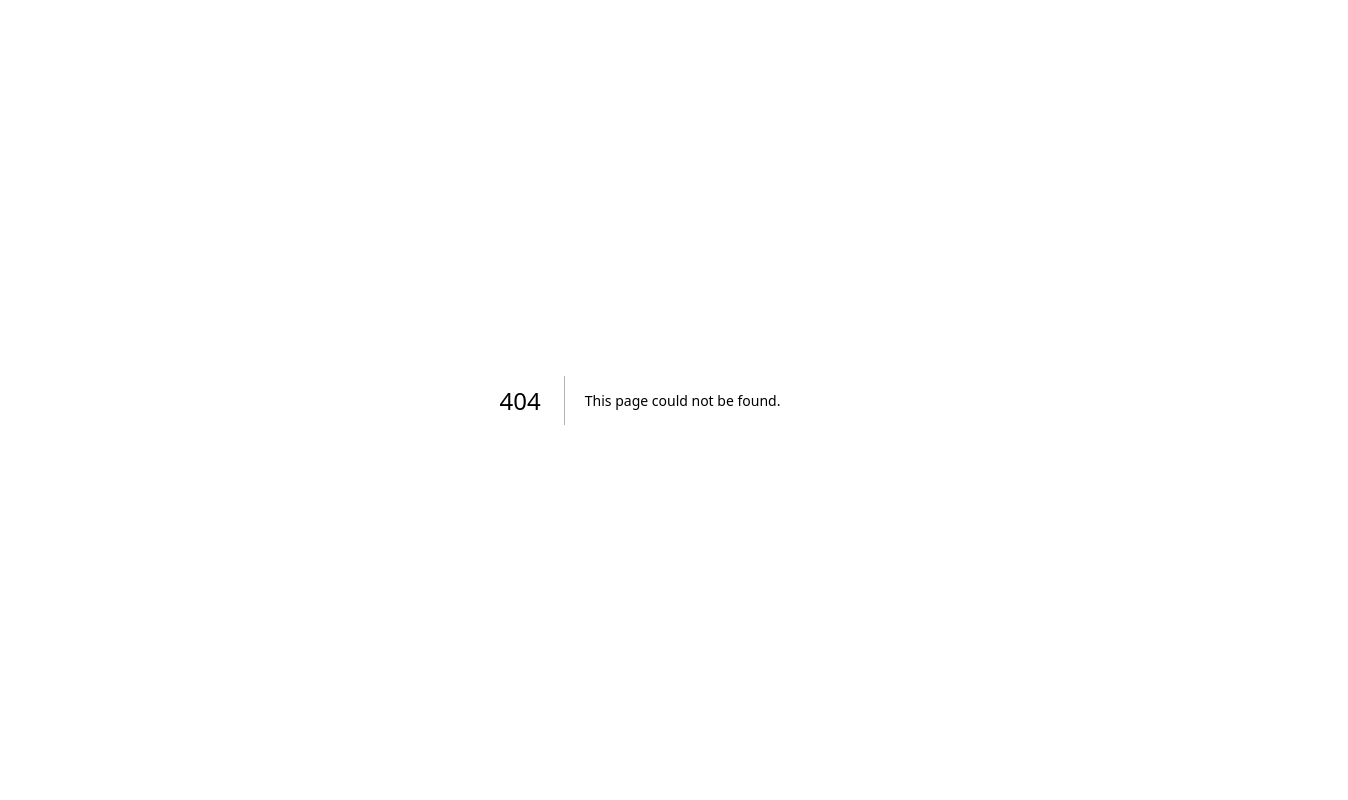
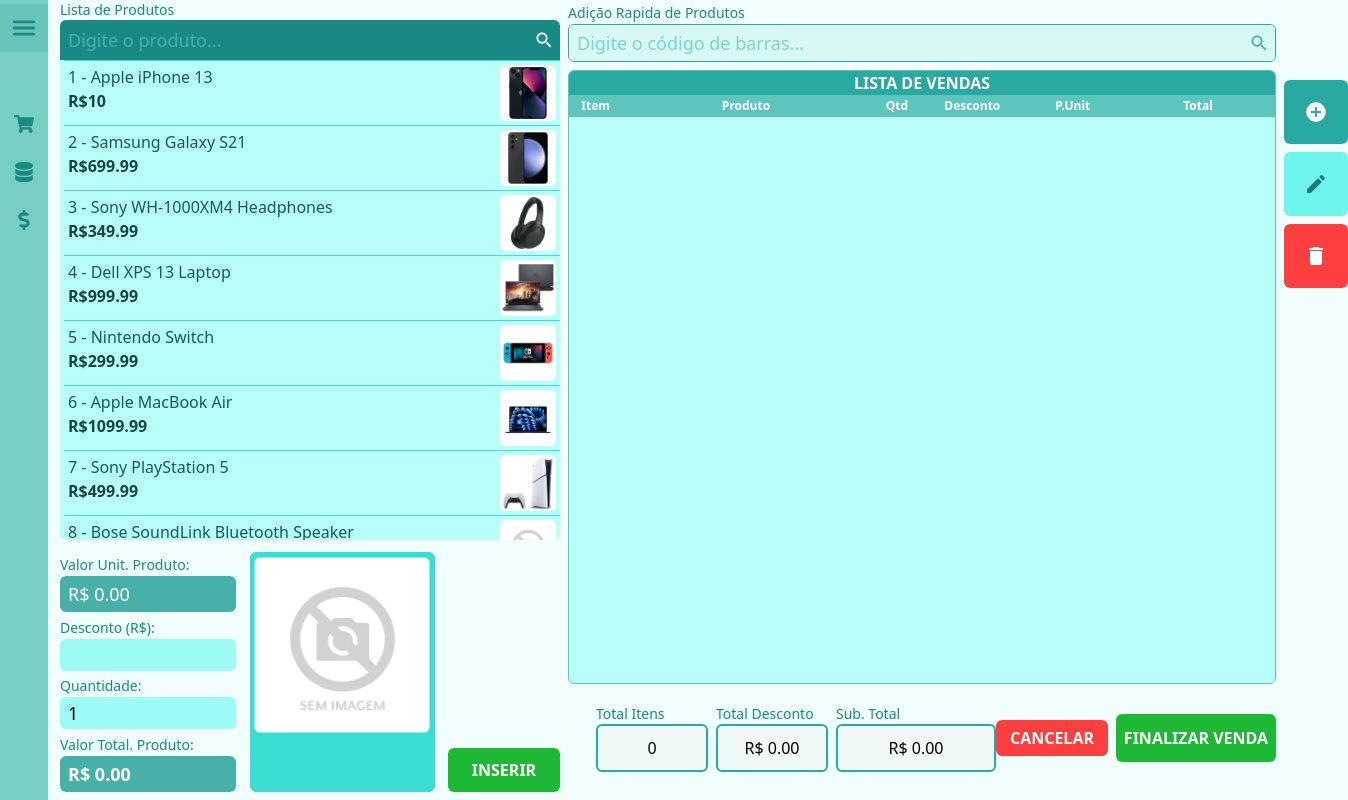
Before and after one commit to zennon-sml/xicas-paper-pdv, a Next.js app: page /pages/sales in a window 1280 px wide. Before the commit this address had no page. Shown: the whole page, 1348 px wide, since content can reach past the window. Built offline with nearby package versions, Linux system fonts and the light colour scheme.

Commit message:
changing the components folder, separating them by screens, creating the pages folder with the basic pages

```diff
--- a/app/page.tsx
+++ b/app/page.tsx
@@ -1,57 +1,9 @@
-"use client"
-import { useState } from 'react';
-
-import SideBar from '@/components/SideBar/page';
-import ProductList from '@/components/ProductList/page';
-import ItemProperties from '@/components/ItemProperties/page';
-import SaleList from '@/components/SaleList';
-import QuickAddition from '@/components/QuickAddition';
-import SaleCompletion from '@/components/SaleCompletion';
-import CRUDButtons from '@/components/CRUDButtons';
-
-interface IProduct{
-  name: string;
-  value: number;
-  image?: string;
-}
-
-interface IItensList{
-  name: string;
-  qtd: number;
-  pUnit: number;
-  desconto: string;
-}
+import Sales from './pages/sales/page';
 
 export default function Home() {
-  const [selectedProduct, setSelectedProduct] = useState<IProduct>({name:"", value:0, image:""});
-  const [itens, setItens] = useState<IItensList[]>([]);
-
-  const handleSelectProduct = (product:IProduct) => {
-    setSelectedProduct(product);
-  };
-
-  const addProductList = (item:IItensList) => {
-    setItens((prevProducts) => [...prevProducts, item]);
-    console.log(itens)
-    setSelectedProduct({name:"", value:0, image:""})
-  }
-
   return (
     <div className='flex gap-2'>
-      <SideBar />
-
-      <div className='flex flex-col h-screen w-[500px]'>
-        <ProductList handleSelectProduct={handleSelectProduct} />
-        <ItemProperties props={selectedProduct} addProductList={addProductList}/>
-      </div>
-
-      <div className='flex flex-col h-screen gap-2'>
-        <QuickAddition />
-        <SaleList saleList={itens}/>
-        <SaleCompletion props={itens} />
-      </div>
-
-      <CRUDButtons />
+      <Sales />
     </div>
   );
 }
--- /dev/null
+++ b/app/pages/finances/page.tsx
@@ -0,0 +1,13 @@
+"use client"
+import SideBar from '@/components/SideBar/page';
+
+import { useState } from 'react';
+
+export default function Stock() {
+  return (
+    <div className='flex gap-2'>
+      <SideBar />
+      <h1>Finances</h1>
+    </div>
+  );
+}
--- /dev/null
+++ b/app/pages/sales/page.tsx
@@ -0,0 +1,57 @@
+"use client"
+import { useState } from 'react';
+
+import SideBar from '@/components/SideBar/page';
+import ProductList from '@/components/SalesScreen/ProductList/page';
+import ItemProperties from '@/components/SalesScreen/ItemProperties/page';
+import SaleList from '@/components/SalesScreen/SaleList';
+import QuickAddition from '@/components/SalesScreen/QuickAddition';
+import SaleCompletion from '@/components/SalesScreen/SaleCompletion';
+import CRUDButtons from '@/components/SalesScreen/CRUDButtons';
+
+interface IProduct{
+  name: string;
+  value: number;
+  image?: string;
+}
+
+interface IItensList{
+  name: string;
+  qtd: number;
+  pUnit: number;
+  desconto: string;
+}
+
+export default function Sales() {
+  const [selectedProduct, setSelectedProduct] = useState<IProduct>({name:"", value:0, image:""});
+  const [itens, setItens] = useState<IItensList[]>([]);
+
+  const handleSelectProduct = (product:IProduct) => {
+    setSelectedProduct(product);
+  };
+
+  const addProductList = (item:IItensList) => {
+    setItens((prevProducts) => [...prevProducts, item]);
+    console.log(itens)
+    setSelectedProduct({name:"", value:0, image:""})
+  }
+
+  return (
+    <div className='flex gap-2'>
+      <SideBar />
+
+      <div className='flex flex-col h-screen w-[500px]'>
+        <ProductList handleSelectProduct={handleSelectProduct} />
+        <ItemProperties props={selectedProduct} addProductList={addProductList}/>
+      </div>
+
+      <div className='flex flex-col h-screen gap-2'>
+        <QuickAddition />
+        <SaleList saleList={itens}/>
+        <SaleCompletion props={itens} />
+      </div>
+
+      <CRUDButtons />
+    </div>
+  );
+}
--- /dev/null
+++ b/app/pages/stock/page.tsx
@@ -0,0 +1,13 @@
+"use client"
+import SideBar from '@/components/SideBar/page';
+
+import { useState } from 'react';
+
+export default function Stock() {
+  return (
+    <div className='flex gap-2'>
+      <SideBar />
+      <h1>Stock Scren</h1>
+    </div>
+  );
+}
--- a/components/SideBar/page.tsx
+++ b/components/SideBar/page.tsx
@@ -1,5 +1,6 @@
 import React from 'react';
-import { FaShoppingCart, FaDatabase } from "react-icons/fa";
+import Link from 'next/link'
+import { FaShoppingCart, FaDatabase, FaDollarSign } from "react-icons/fa";
 import { IoMenu } from "react-icons/io5";
 
 export default function SideBar() {
@@ -17,23 +18,23 @@ export default function SideBar() {
         hover:bg-[#8BE8DC]
         '><IoMenu /></button>
 
-        <button className='
+        <Link href={"/pages/sales"}><button className='
         flex w-12 h-12 text-[#198A83]
         text-xl items-center justify-center
         hover:bg-[#8BE8DC]
-        '><FaShoppingCart /></button>
+        '><FaShoppingCart /></button></Link>
 
-        <button className='
+        <Link href={"/pages/stock"}><button className='
         flex w-12 h-12 text-[#198A83]
         text-xl items-center justify-center
         hover:bg-[#8BE8DC]
-        '><FaDatabase /></button>
+        '><FaDatabase /></button></Link>
 
-        <button className='
+        <Link href={"/pages/finances"}><button className='
         flex w-12 h-12 text-[#198A83]
         text-xl items-center justify-center
         hover:bg-[#8BE8DC]
-        '></button>
+        '><FaDollarSign /></button></Link>
     </div>
   )
 }
```
Also changed, not shown: components/SalesScreen/CRUDButtons/index.tsx (renamed from components/CRUDButtons/index.tsx), components/SalesScreen/ItemProperties/page.tsx (renamed from components/ItemProperties/page.tsx), components/SalesScreen/ProductList/ItemList/page.tsx (renamed from components/ProductList/ItemList/page.tsx), components/SalesScreen/ProductList/page.tsx (renamed from components/ProductList/page.tsx), components/SalesScreen/QuickAddition/index.tsx (renamed from components/QuickAddition/index.tsx), components/SalesScreen/SaleCompletion/index.tsx (renamed from components/SaleCompletion/index.tsx), components/SalesScreen/SaleList/index.tsx (renamed from components/SaleList/index.tsx).
